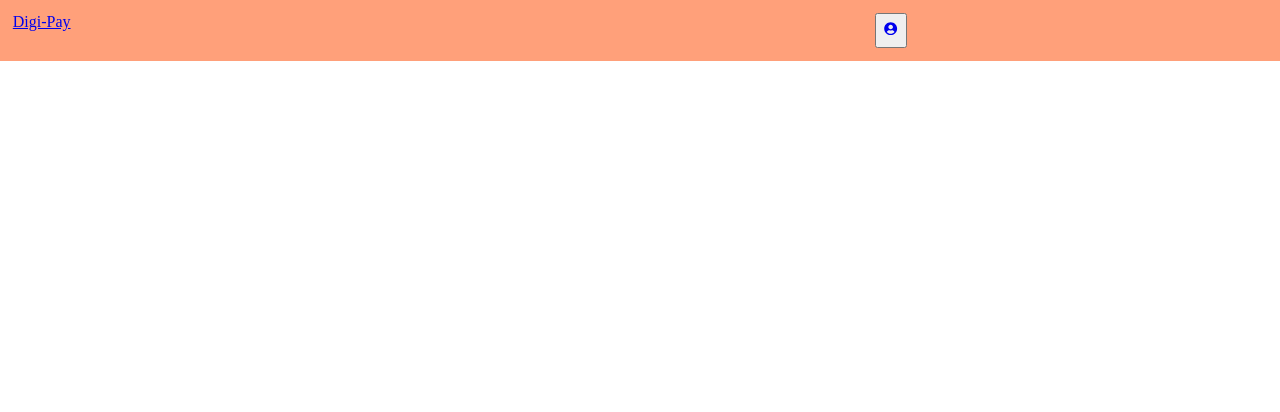
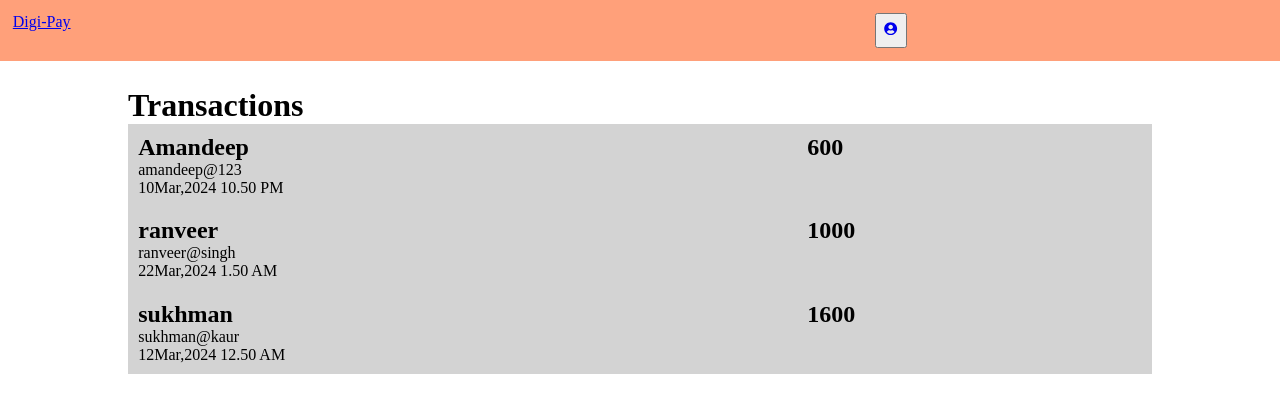
Before and after one commit to sarb001/Pay-me-Now, a React (Vite) app in the folder frontend/: page /alltransaction in a window 1280 px wide. Before the commit this address had no page. Shown: the top 412 px of the page. Built offline with nearby package versions, Linux system fonts and the light colour scheme.

Commit message:
all transactions ui-completed

```diff
--- a/frontend/src/App.jsx
+++ b/frontend/src/App.jsx
@@ -7,6 +7,7 @@ import Login from './components/Login';
 import Dashboard from './components/Dashboard';
 import SendMoney from './components/SendMoney';
 import Users from './components/Users';
+import AllTransactions from './components/AllTransactions';
 
 function App() {
 
@@ -16,6 +17,7 @@ function App() {
         <Routes>
           <Route  path='/'  element = {<Home /> } />
           <Route  path='/dashboard'  element = {<Dashboard /> } />
+          <Route  path='/alltransaction'  element = {<AllTransactions /> } />
           <Route  path='/profile'  element = {<UserProfile /> } />
           <Route  path='/users'  element = {<Users /> } />
           <Route  path='/signup'  element = {<Signup /> } />
--- /dev/null
+++ b/frontend/src/components/AllTransactions.jsx
@@ -0,0 +1,53 @@
+import React from 'react'
+
+const AllTransactions = () => {
+
+    const data = [{
+        username: 'Amandeep',
+        firstname : 'amandeep@123',
+        date :'10Mar,2024 10.50 PM',
+        payment : '600'
+    },{
+         username: 'ranveer',
+        firstname : 'ranveer@singh',
+        date :'22Mar,2024 1.50 AM',
+        payment : '1000'
+    },{
+        username: 'sukhman',
+        firstname : 'sukhman@kaur',
+        date :'12Mar,2024 12.50 AM',
+        payment : '1600'
+    }]
+
+
+  return (
+    <div style = {{display:'flex' , flexDirection:'column',margin:'2% 10%'}}>
+         <h1> Transactions </h1>
+
+         <div>
+
+            {data?.map((i) =>
+                <div key = {i.date}>
+
+                    <div style = {{display:'grid',gridTemplateColumns:'2fr 1fr' ,justifyContent:'space-between',backgroundColor:'lightgrey',padding:'1%'}}>
+
+                        <div>
+                            <h2> {i.username} </h2>
+                            <span> {i.firstname} </span>
+                            <div> {i.date} </div>
+                        </div>
+
+                        <div>
+                            <h2> {i.payment} </h2>
+                        </div>
+
+                    </div>
+                </div>
+            )}
+
+         </div>
+    </div>
+  )
+}
+
+export default AllTransactions
--- a/frontend/src/components/UserOperations.jsx
+++ b/frontend/src/components/UserOperations.jsx
@@ -18,7 +18,7 @@ const UserOperations = () => {
             <div>
                 <button  style = {{padding:'1%'}}>
                 <span> <MdPayments /> </span>
-                <Link to = "/" >  All Transactions  </Link>
+                <Link to = "/alltransaction" >  All Transactions  </Link>
                 </button>
             </div>
 
```
Also changed, not shown: 2 other files (tests, documents, lock files or other folders).
